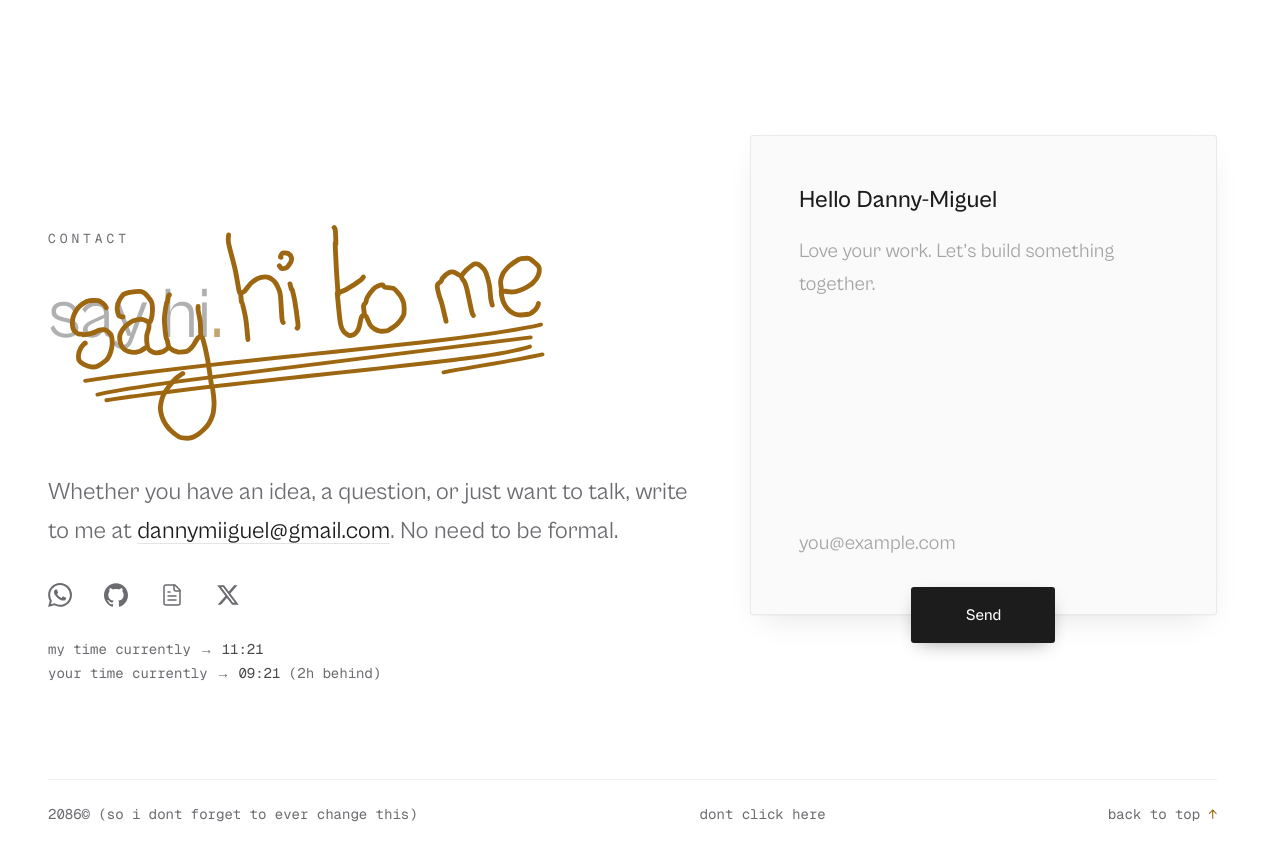
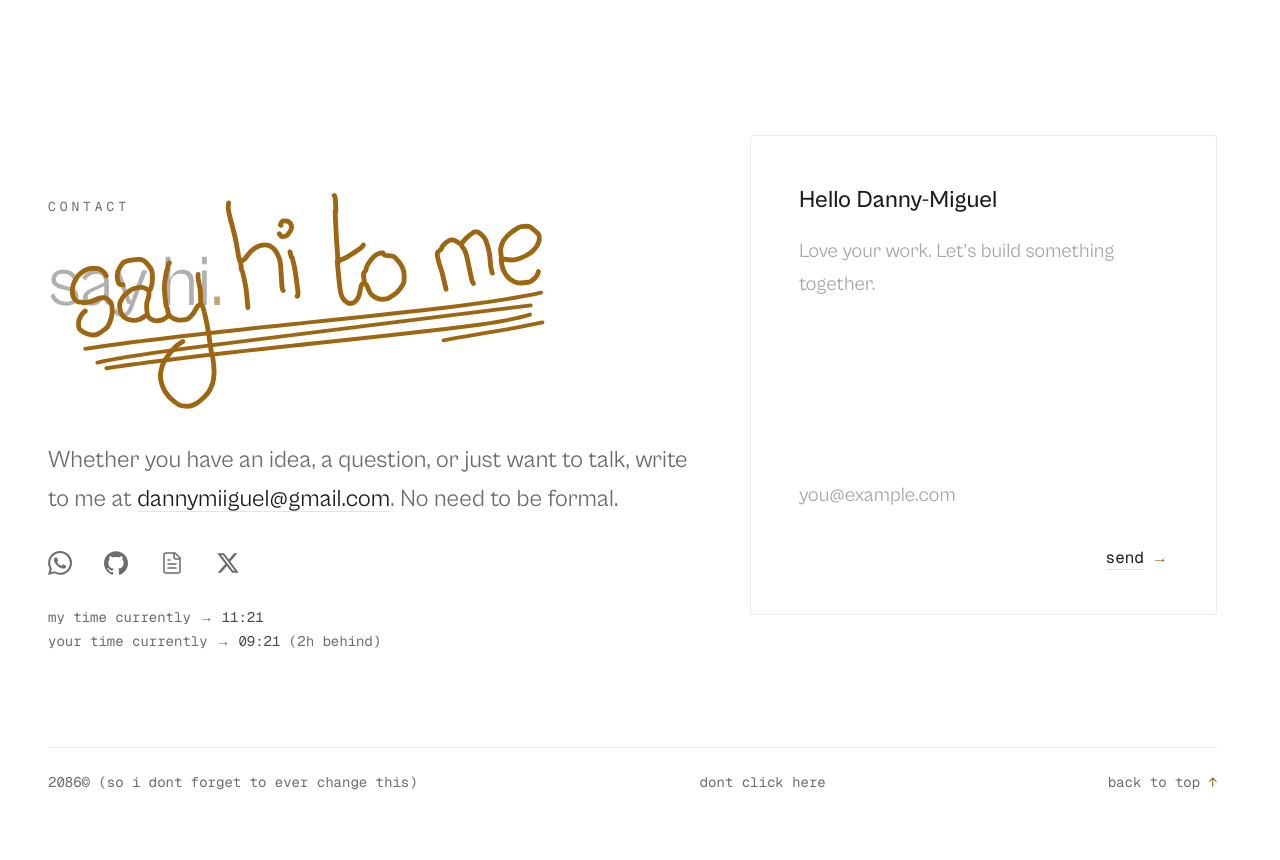
Before and after one commit to dumbld0re/portfolioV1, a Next.js app: page /en in a window 1280 px wide. Shown: the part 1680-2540 px from the top of the page. Built offline with nearby package versions, Linux system fonts and the light colour scheme.

Commit message:
Send is a mono link in the letter's corner, like the site's other links; the open letter on the contact section is see-through until you write in it

```diff
--- a/components/letter-form.tsx
+++ b/components/letter-form.tsx
@@ -118,12 +118,16 @@ export function LetterDialog() {
    bottom edge. No boxes, no labels on show. */
 export function LetterForm({
   id = "letter",
+  see = false,
   className,
   onClose,
   onSent,
 }: {
   /** Prefix for the fields' ids, so two letters can share a page. */
   id?: string
+  /** See-through until you write in it: the sheet fills in on focus and stays
+   *  filled while it holds any text (the open letter on the contact section). */
+  see?: boolean
   className?: string
   onClose?: () => void
   onSent?: () => void
@@ -228,7 +232,12 @@ export function LetterForm({
     >
       <div
         ref={sheet}
-        className="relative flex min-h-[26rem] w-full flex-col rounded-[3px] border border-border/70 bg-card px-7 pt-8 pb-12 shadow-[0_1px_2px_rgb(0_0_0/0.04),0_12px_32px_-12px_rgb(0_0_0/0.12)] md:min-h-[30rem] md:px-12 md:pt-12 md:pb-14 dark:shadow-none"
+        className={cn(
+          "relative flex min-h-[26rem] w-full flex-col rounded-[3px] border border-border/70 px-7 pt-8 pb-7 md:min-h-[30rem] md:px-12 md:pt-12 md:pb-10",
+          see && !message && !email && !sent
+            ? "bg-transparent transition-[background-color,box-shadow] duration-300 focus-within:bg-card focus-within:shadow-[0_1px_2px_rgb(0_0_0/0.04),0_12px_32px_-12px_rgb(0_0_0/0.12)] dark:focus-within:shadow-none"
+            : "bg-card shadow-[0_1px_2px_rgb(0_0_0/0.04),0_12px_32px_-12px_rgb(0_0_0/0.12)] transition-[background-color,box-shadow] duration-300 dark:shadow-none",
+        )}
       >
         {onClose && (
           <button
@@ -301,19 +310,28 @@ export function LetterForm({
             <input type="checkbox" name="botcheck" tabIndex={-1} aria-hidden="true" className="hidden" />
           </>
         )}
-      </div>
 
-      {/* the pill sits on the sheet's bottom edge, like a stamp on the fold */}
+        {/* Send, written in the letter's bottom corner like the site's other
+            mono links: an underline that warms to amber, an amber arrow. */}
         <button
           type={sent ? "button" : "submit"}
           onClick={sent ? again : undefined}
           disabled={busy}
-        className="relative z-10 -mt-7 inline-flex h-14 min-w-36 items-center justify-center rounded-[3px] bg-foreground px-9 text-base font-medium text-background shadow-[0_6px_20px_-8px_rgb(0_0_0/0.45)] transition-[transform,opacity] duration-200 hover:-translate-y-0.5 focus-visible:outline-2 focus-visible:outline-offset-4 focus-visible:outline-primary active:translate-y-0 disabled:opacity-70 motion-reduce:transition-none"
+          className="group mt-8 inline-flex cursor-pointer items-center gap-2 self-end py-1 font-mono text-sm lowercase text-foreground focus-visible:outline-2 focus-visible:outline-offset-4 focus-visible:outline-primary disabled:cursor-default disabled:opacity-60 md:text-base"
         >
+          <span className="underline decoration-border decoration-1 underline-offset-[6px] transition-colors group-hover:decoration-primary">
             {sent ? f.again : busy ? f.sending : f.send}
+          </span>
+          <span
+            className="text-primary transition-transform duration-300 group-hover:translate-x-1 motion-reduce:transition-none"
+            aria-hidden="true"
+          >
+            →
+          </span>
         </button>
+      </div>
 
-      <p aria-live="polite" className="mt-4 min-h-6 text-center font-mono text-sm text-muted-foreground">
+      <p aria-live="polite" className="mt-3 min-h-6 self-end text-right font-mono text-sm text-muted-foreground">
         {problem ? (
           <span id={`${id}-problem`} className="text-destructive">
             {problem.text}
--- a/components/sections/contact-section.tsx
+++ b/components/sections/contact-section.tsx
@@ -76,7 +76,7 @@ export function ContactSection() {
 
         {/* Wide screens: the letter sits open on the right. Phones: it opens
             from the email address (and the corner's "say hello") instead. */}
-        <LetterForm id="contact-letter" className="mt-12 hidden lg:mt-0 lg:flex lg:justify-self-end" />
+        <LetterForm id="contact-letter" see className="mt-12 hidden lg:mt-0 lg:flex lg:justify-self-end" />
         </div>
 
         <SiteFooter className="mt-24" />
```
Lines whose indentation alone changed are shown as unchanged.
